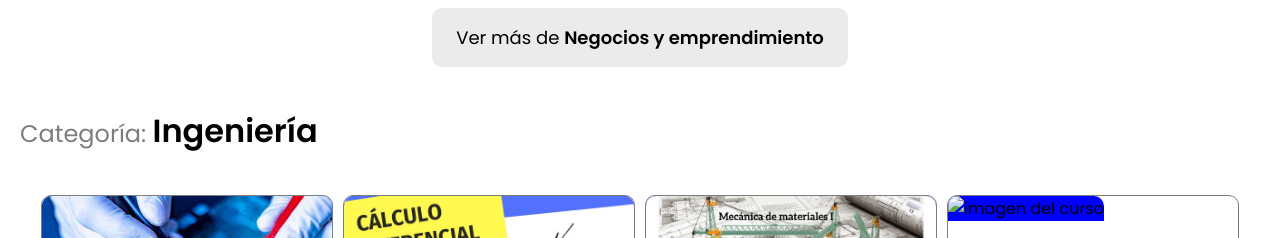
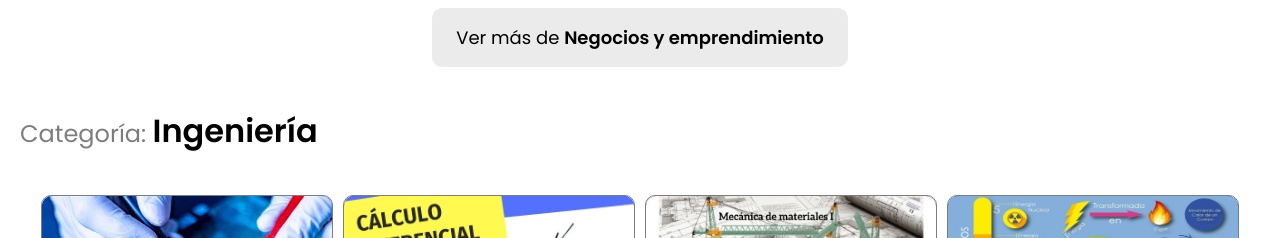
Before and after one commit to DiegoMR13/peru-campus, a plain HTML site: page index.html in a window 1280 px wide. Shown: the part 3154-3392 px from the top of the page. Drawn offline with Linux system fonts and the light colour scheme.

Commit message:
correcion curso termodinámica index.html

```diff
--- a/index.html
+++ b/index.html
@@ -517,7 +517,7 @@
                     </div>
                     <!--Tarjeta 4-->
                     <div class="tarjeta">
-                        <img class="tarjeta--img-curso" src="img/cursos/utec_termodinamica.jpeg" alt="imagen del curso">
+                        <img class="tarjeta--img-curso" src="img/cursos/utec_termodinamica.jpg" alt="imagen del curso">
                         <img class="tarjeta--img-institucion" src="img/logos/utec.png" alt="logo institución educativa">
                         <div class="tarjeta--info-curso">
                             <div class="tarjeta--info-curso--texto-y-estrellas">
```
